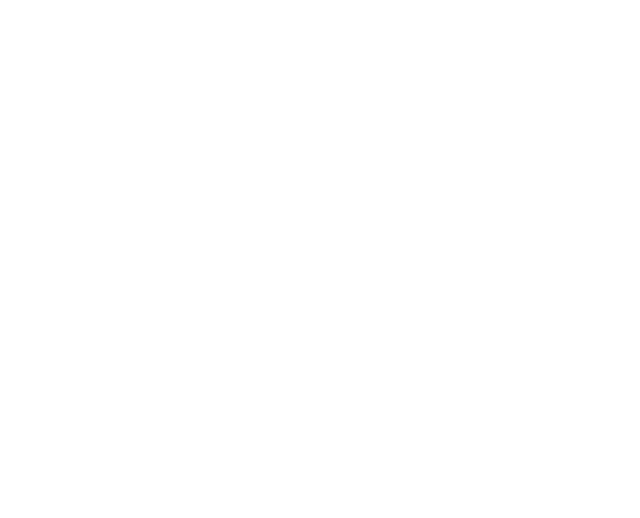
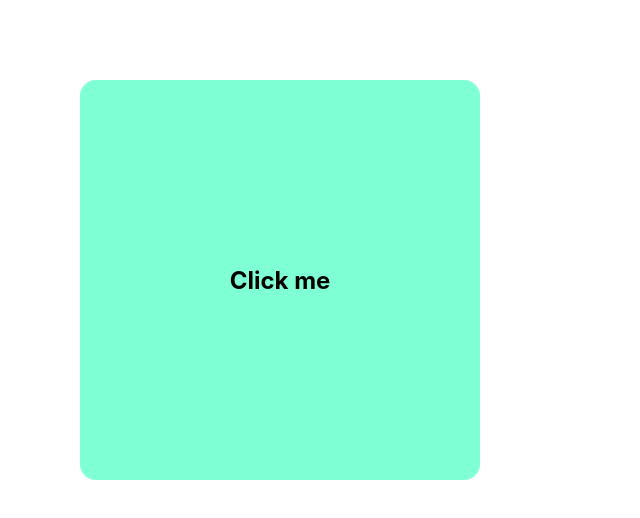
Before and after one commit to FabKaiz/framer-motion-react, a React (Create React App) app: page / in a window 1280 px wide. Shown: the top 518 px of the page, without its empty margins (0-640 px from the left). Built offline with nearby package versions, Linux system fonts and the light colour scheme.

Commit message:
added box1

```diff
--- a/src/App.js
+++ b/src/App.js
@@ -1,9 +1,10 @@
 import './App.css';
+import Box1 from './components/Box1';
 
 function App() {
   return (
     <div className="App">
-
+      <Box1 />
     </div>
   );
 }
```
